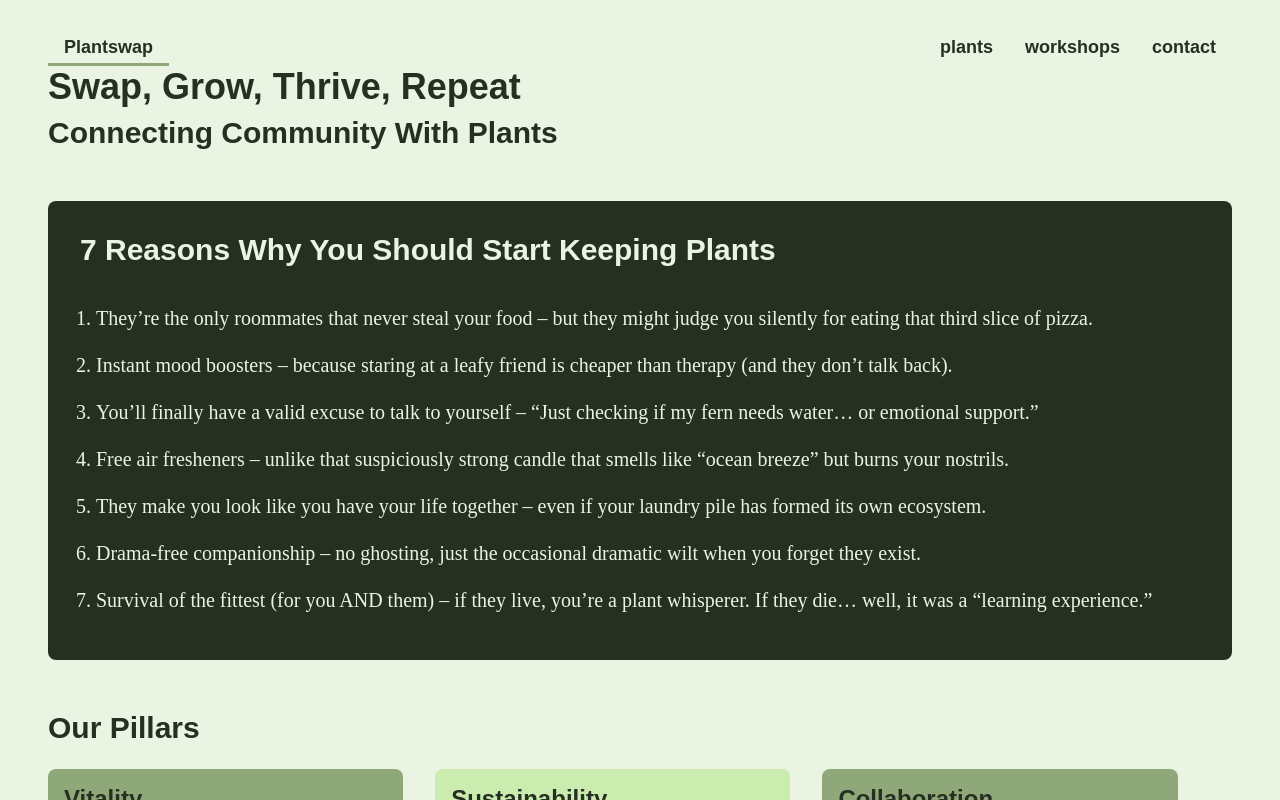
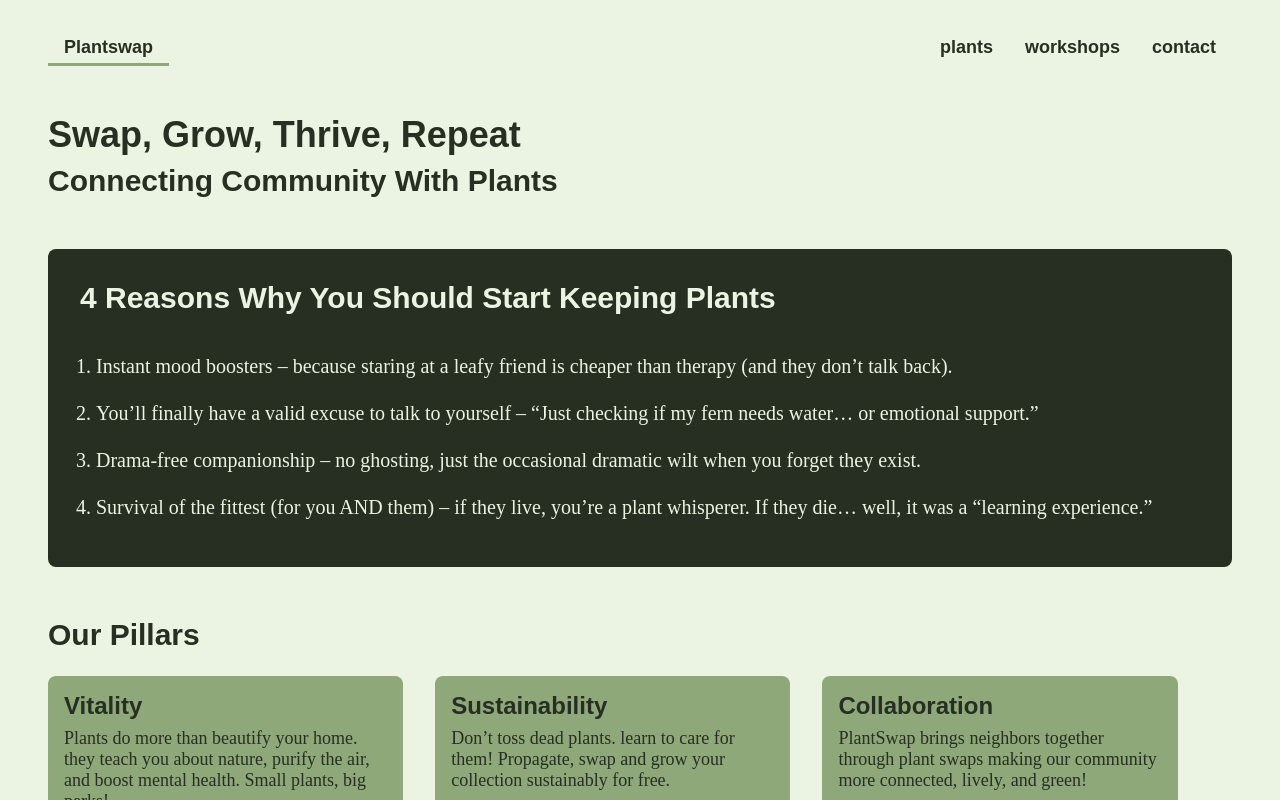
Before and after one commit to YoussraElmortai/plantswap, a Vue app: page / in a window 1280 px wide. Shown: the top 800 px of the page. Built offline with nearby package versions, Linux system fonts and the light colour scheme; a web font is replaced by a local one.

Commit message:
update style and content

```diff
--- a/src/App.vue
+++ b/src/App.vue
@@ -25,6 +25,10 @@ import { RouterLink, RouterView } from 'vue-router'
 </template>
 
 <style scoped>
+header {
+  margin-bottom: 3rem;
+}
+
 nav {
   width: 100%;
   font-size: 12px;
--- a/src/views/HomeView.vue
+++ b/src/views/HomeView.vue
@@ -8,12 +8,8 @@
 
   <section class="reasons">
     <div class="">
-      <h2>7 Reasons Why You Should Start Keeping Plants</h2>
+      <h2>4 Reasons Why You Should Start Keeping Plants</h2>
       <ol>
-        <li>
-          They’re the only roommates that never steal your food – but they might judge you silently
-          for eating that third slice of pizza.
-        </li>
         <li>
           Instant mood boosters – because staring at a leafy friend is cheaper than therapy (and
           they don’t talk back).
@@ -21,14 +17,6 @@
         <li>
           You’ll finally have a valid excuse to talk to yourself – “Just checking if my fern needs
           water… or emotional support.”
-        </li>
-        <li>
-          Free air fresheners – unlike that suspiciously strong candle that smells like “ocean
-          breeze” but burns your nostrils.
-        </li>
-        <li>
-          They make you look like you have your life together – even if your laundry pile has formed
-          its own ecosystem.
         </li>
         <li>
           Drama-free companionship – no ghosting, just the occasional dramatic wilt when you forget
@@ -108,10 +96,6 @@
     background: var(--sec-color);
     border-radius: 0.5rem;
 
-    &:nth-of-type(2n) {
-      background: var(--accent-color);
-    }
-
     @media (min-width: 770px) {
       width: 30%;
     }
```
